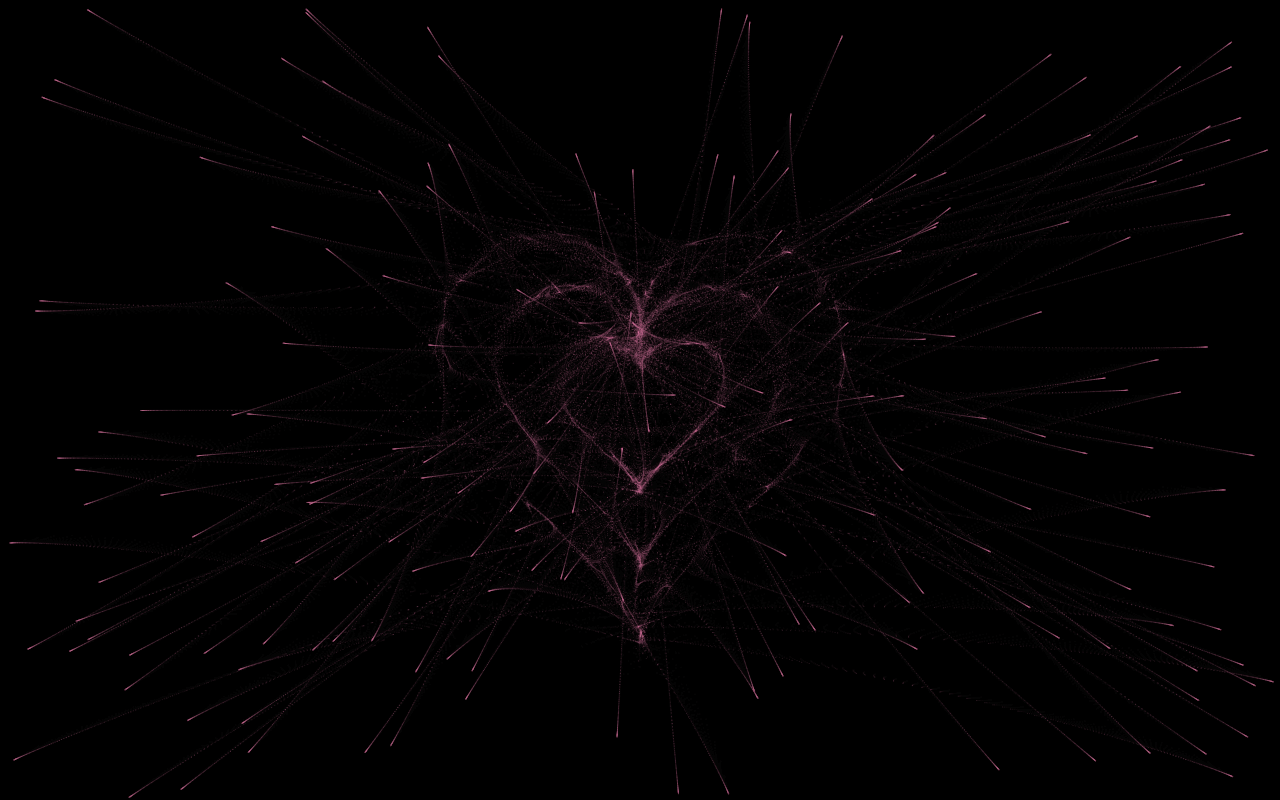
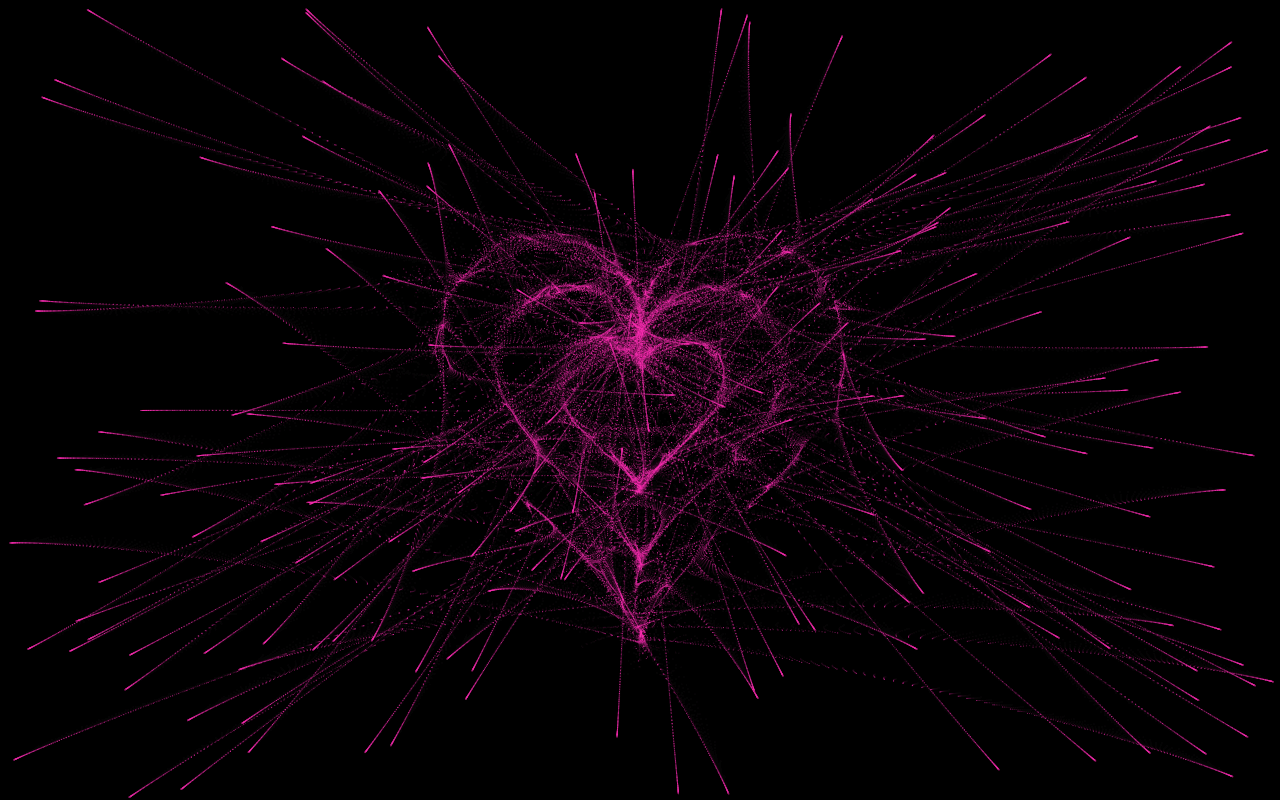
Before and after one commit to trungnd96/heart_for_kimshimi, a plain HTML site: page index.html in a window 1280 px wide. Drawn offline with Linux system fonts and the light colour scheme; animation ran at ten frames a second.

Commit message:
Update index.html

```diff
--- a/index.html
+++ b/index.html
@@ -101,7 +101,7 @@
           D: 2 * (i % 2) - 1,
           force: 0.2 * rand() + 0.7,
           //f: "hsla(0," + ~~(40 * rand() + 60) + "%," + ~~(60 * rand() + 20) + "%,.3)",
-          f: "rgba(239, 134, 182, 0.2)",
+          f: "rgba(254, 47, 182, 0.7)",
 // 	  f: "rgba(51, 204, 255, 0.7)",
           trace: []
         };
```
